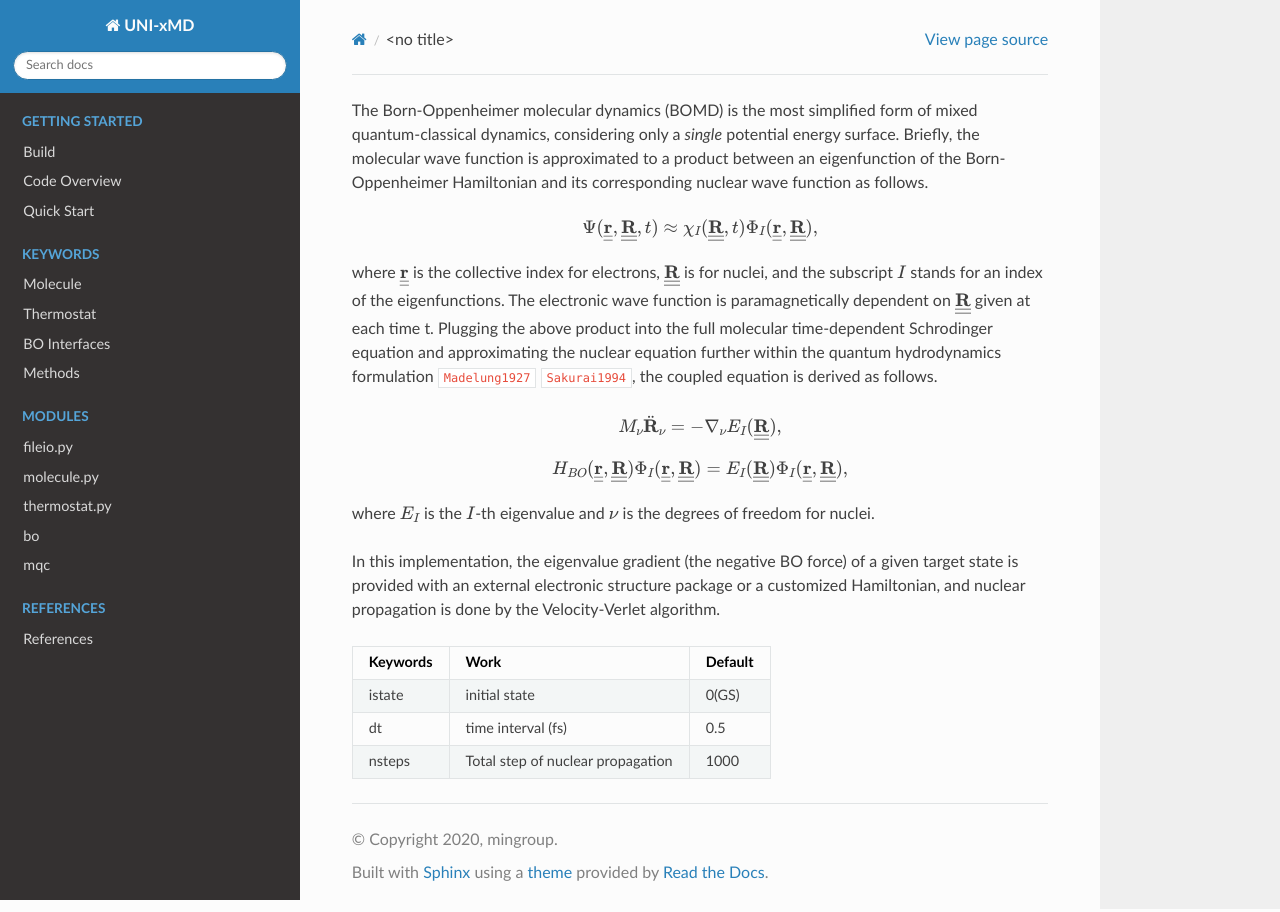
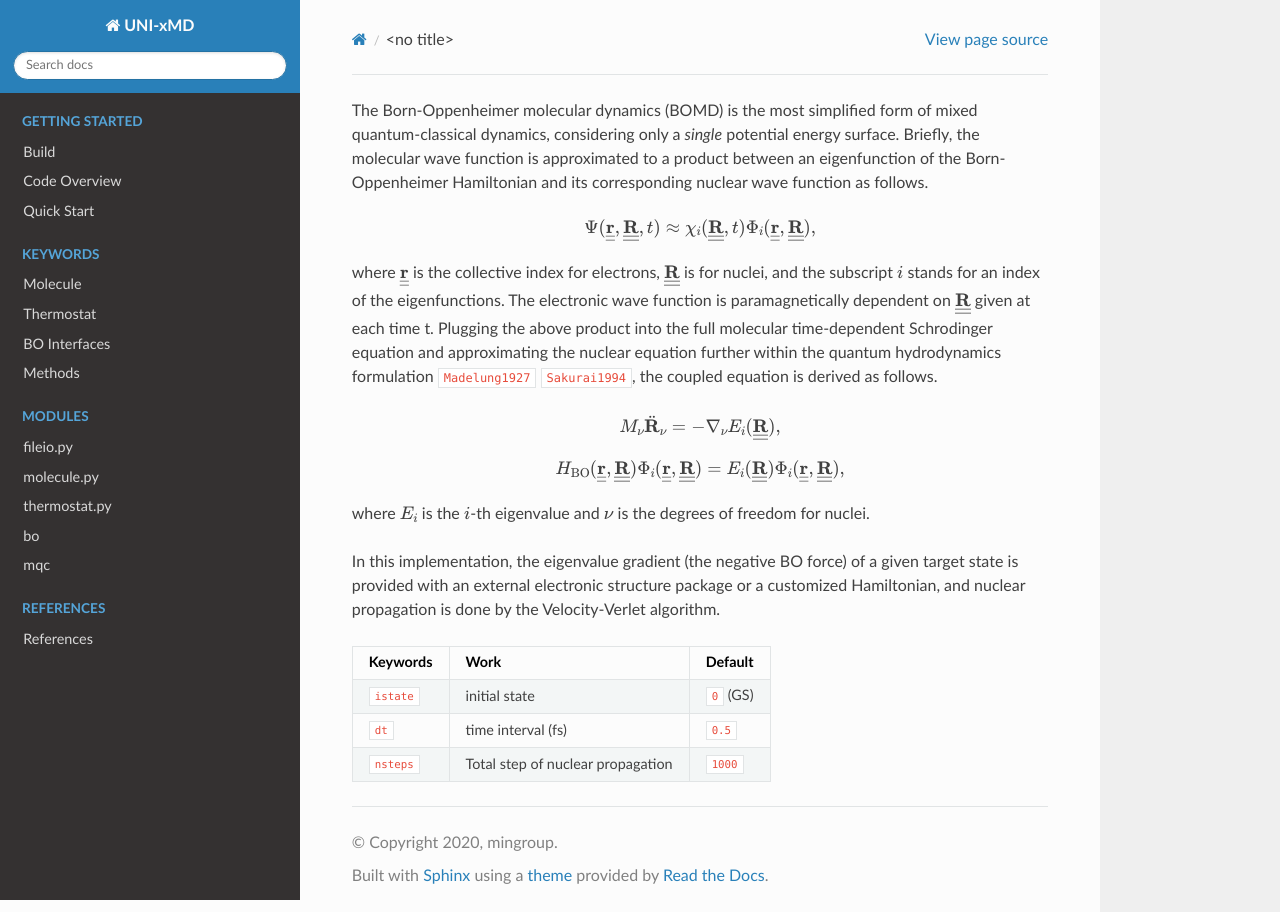
Before and after one commit to skmin-lab/unixmd, a Sphinx documentation site: the page built from docs/source/keywords/methods/bomd.rst, in a window 1280 px wide. Built offline with Sphinx 7.4.7 and the Read the Docs theme 2.0.0, drawn with Linux system fonts in a browser that asks for light colours; cross-references to code outside the pages are shown as plain code.

Commit message:
Change some texts according to the convention (minor)

```diff
--- a/docs/source/keywords/methods/bomd.rst
+++ b/docs/source/keywords/methods/bomd.rst
@@ -7,11 +7,11 @@ Born-Oppenheimer Hamiltonian and its corresponding nuclear wave function as foll
 .. math::
 
    \Psi(\underline{\underline{\mathbf{r}}},\underline{\underline{\mathbf{R}}},t) \approx
-   \chi_{I}(\underline{\underline{\mathbf{R}}},t) \Phi_{I}(\underline{\underline{\mathbf{r}}},
+   \chi_{i}(\underline{\underline{\mathbf{R}}},t) \Phi_{i}(\underline{\underline{\mathbf{r}}},
    \underline{\underline{\mathbf{R}}}),
 
 where :math:`\underline{\underline{\mathbf{r}}}` is the collective index for electrons,
-:math:`\underline{\underline{\mathbf{R}}}` is for nuclei, and the subscript :math:`I`
+:math:`\underline{\underline{\mathbf{R}}}` is for nuclei, and the subscript :math:`i`
 stands for an index of the eigenfunctions. The electronic wave function is paramagnetically
 dependent on :math:`\underline{\underline{\mathbf{R}}}` given at each time t. Plugging
 the above product into the full molecular time-dependent Schrodinger equation and
@@ -20,26 +20,26 @@ approximating the nuclear equation further within the quantum hydrodynamics form
 
 .. math::
 
-   M_{\nu} \ddot{\mathbf{R}}_{\nu} = - \nabla_{\nu}E_{I}(\underline{\underline{\mathbf{R}}}),
+   M_{\nu} \ddot{\mathbf{R}}_{\nu} = - \nabla_{\nu}E_{i}(\underline{\underline{\mathbf{R}}}),
 
 .. math::
 
-   H_{BO}(\underline{\underline{\mathbf{r}}},\underline{\underline{\mathbf{R}}})\Phi_{I}
-   (\underline{\underline{\mathbf{r}}},\underline{\underline{\mathbf{R}}}) = E_{I}
-   (\underline{\underline{\mathbf{R}}})\Phi_{I}(\underline{\underline{\mathbf{r}}},\underline{\underline{\mathbf{R}}}),
+   H_{\mathrm{BO}}(\underline{\underline{\mathbf{r}}},\underline{\underline{\mathbf{R}}})\Phi_{i}
+   (\underline{\underline{\mathbf{r}}},\underline{\underline{\mathbf{R}}}) = E_{i}
+   (\underline{\underline{\mathbf{R}}})\Phi_{i}(\underline{\underline{\mathbf{r}}},\underline{\underline{\mathbf{R}}}),
 
-where :math:`E_{I}` is the :math:`I`-th eigenvalue and :math:`\nu` is the degrees of freedom for nuclei.
+where :math:`E_{i}` is the :math:`i`-th eigenvalue and :math:`\nu` is the degrees of freedom for nuclei.
 
 In this implementation, the eigenvalue gradient (the negative BO force) of a given
 target state is provided with an external electronic structure
 package or a customized Hamiltonian, and nuclear propagation is done by the Velocity-Verlet algorithm.
 
-+----------------+------------------------------------------------+---------+
-| Keywords       | Work                                           | Default |
-+================+================================================+=========+
-| istate         | initial state                                  | 0(GS)   |
-+----------------+------------------------------------------------+---------+
-| dt             | time interval (fs)                             | 0.5     |
-+----------------+------------------------------------------------+---------+
-| nsteps         | Total step of nuclear propagation              | 1000    |
-+----------------+------------------------------------------------+---------+
++----------------+------------------------------------------------+------------+
+| Keywords       | Work                                           | Default    |
++================+================================================+============+
+| ``istate``     | initial state                                  | ``0`` (GS) |
++----------------+------------------------------------------------+------------+
+| ``dt``         | time interval (fs)                             | ``0.5``    |
++----------------+------------------------------------------------+------------+
+| ``nsteps``     | Total step of nuclear propagation              | ``1000``   |
++----------------+------------------------------------------------+------------+
```
